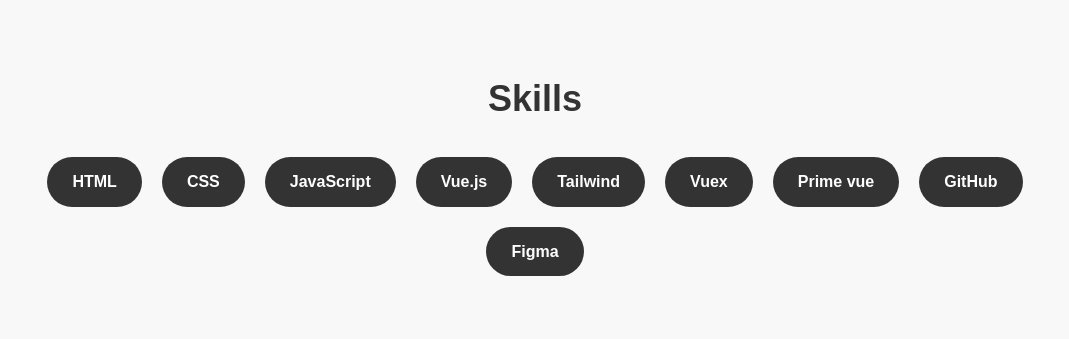
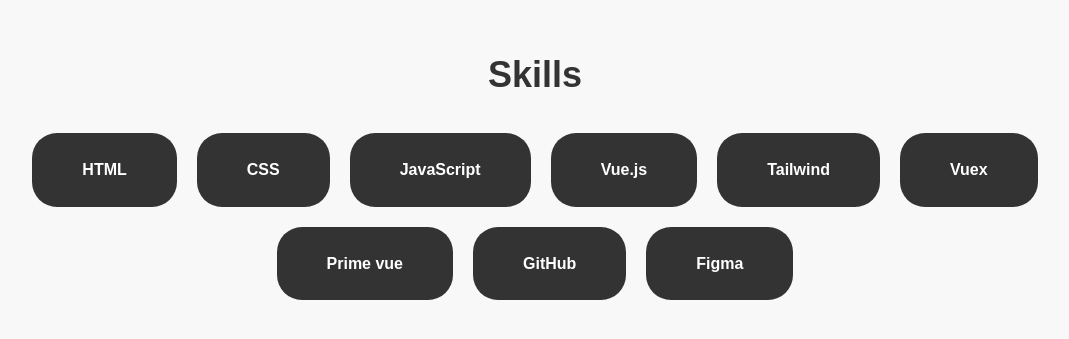
Before and after one commit to Oybekov-dev/oybekov-portfolio, a Vue app: page / in a window 1280 px wide. Shown: the part 1827-2166 px from the top of the page, without its empty margins (105-1174 px from the left). Built offline with nearby package versions, Linux system fonts and the light colour scheme.

Commit message:
buttonlarga link qo'shildi

```diff
--- a/src/components/About.vue
+++ b/src/components/About.vue
@@ -8,15 +8,23 @@
           <div class="about-groups">
             <div class="about-group1">
               <div class="about-box">
-                <h3>🧑 Shaxsiy Ma’lumot</h3>
+                <h3>👤 Shaxsiy Ma’lumot</h3>
                 <p>
-                  Ismim <strong>Asilbek Oybekov</strong>, 2008-yilda tug‘ilganman. O‘zbekiston Respublikasi, <a href="https://maps.app.goo.gl/zzFXpNrUSpTF1Wqo9" target="_blank">Andijon</a> viloyatida yashayman.
+                  Ismim <strong>Asilbek Oybekov</strong>, 2008-yilda
+                  tug‘ilganman. O‘zbekiston Respublikasi,
+                  <a
+                    href="https://maps.app.goo.gl/zzFXpNrUSpTF1Wqo9"
+                    target="_blank"
+                    >Andijon</a
+                  >
+                  viloyatida yashayman.
                 </p>
               </div>
               <div class="about-box">
                 <h3>🎓 Ta’lim</h3>
                 <p>
-                  2023–2024-yillarda <strong>Unique</strong> o‘quv markazida <strong>Frontend</strong> yo‘nalishi bo‘yicha tahsil oldim.
+                  2023–2024-yillarda <strong>Unique</strong> o‘quv markazida
+                  <strong>Frontend</strong> yo‘nalishi bo‘yicha tahsil oldim.
                   Web texnologiyalarni chuqur o‘rgandim.
                 </p>
               </div>
@@ -25,13 +33,18 @@
               <div class="about-box">
                 <h3>💼 Ish tajribasi</h3>
                 <p>
-                  2025-yildan boshlab <a href="https://ongila.uz" target="_blank">Ongila MCHJ</a> Frontend jamoasiga qo‘shildim. Hozirda
-                  zamonaviy web interfeyslar ustida ishlayapman.
+                  2025-yildan boshlab
+                  <a href="https://ongila.uz" target="_blank">Ongila MCHJ</a>
+                  Frontend jamoasiga qo‘shildim. Hozirda zamonaviy web
+                  interfeyslar ustida ishlayapman.
                 </p>
               </div>
               <div class="about-box">
                 <h3>🚀 Maqsadlar</h3>
-                <p>Yangi texnologiyalarni o‘rganishga qiziqaman, foydalanuvchi tajribasini yaxshilovchi ilovalar yaratish maqsadim.</p>
+                <p>
+                  Yangi texnologiyalarni o‘rganishga qiziqaman, foydalanuvchi
+                  tajribasini yaxshilovchi ilovalar yaratish maqsadim.
+                </p>
               </div>
             </div>
           </div>
--- a/src/components/Projects.vue
+++ b/src/components/Projects.vue
@@ -3,16 +3,20 @@
     <div class="container">
       <h2>Projects</h2>
       <div class="projects-list">
-        <div class="project-item">
+        <a href="https://sinov-admin.ongila.uz/">
+          <div class="project-item">
           <img src="/ongila.jpg" alt="Project 1 Image" class="project-img" />
           <h3>OngIla Admin panel</h3>
           <p>OngIla MCHJning admin paneli</p>
         </div>
-        <div class="project-item">
+        </a>
+        <a href="https://clockstream.netlify.app/">
+          <div class="project-item">
           <img src="/clockstream.jpg" alt="Project 2 Image" class="project-img" />
           <h3>Clockstream</h3>
           <p>Vaqt va sanani ko'rsatuvchi sayt</p>
         </div>
+        </a>
       </div>
     </div>
   </section>
--- a/src/components/Skills.vue
+++ b/src/components/Skills.vue
@@ -3,15 +3,33 @@
     <div class="container">
       <h2>Skills</h2>
       <ul class="skills-list">
-        <li>HTML</li>
-        <li>CSS</li>
-        <li>JavaScript</li>
-        <li>Vue.js</li>
-        <li>Tailwind</li>
-        <li>Vuex</li>
-        <li>Prime vue</li>
-        <li>GitHub</li>
-        <li>Figma</li>
+        <li>
+          <a href="https://developer.mozilla.org/en-US/docs/Web/HTML" target="_blank">HTML</a>
+        </li>
+        <li>
+          <a href="https://developer.mozilla.org/en-US/docs/Web/CSS" target="_blank">CSS</a>
+        </li>
+        <li>
+          <a href="https://developer.mozilla.org/en-US/docs/Web/JavaScript" target="_blank">JavaScript</a>
+        </li>
+        <li>
+          <a href="https://vuejs.org/" target="_blank">Vue.js</a>
+        </li>
+        <li>
+          <a href="https://tailwindcss.com/" target="_blank">Tailwind</a>
+        </li>
+        <li>
+          <a href="https://vuex.vuejs.org/" target="_blank">Vuex</a>
+        </li>
+        <li>
+          <a href="https://www.primefaces.org/primevue/" target="_blank">Prime vue</a>
+        </li>
+        <li>
+          <a href="https://github.com/" target="_blank">GitHub</a>
+        </li>
+        <li>
+          <a href="https://www.figma.com/" target="_blank">Figma</a>
+        </li>
       </ul>
     </div>
   </section>
@@ -28,11 +46,15 @@
   justify-content: center;
   flex-wrap: wrap;
   gap: 20px;
+  padding: 0;
+  margin: 0;
 }
 
-.skills-list li {
+.skills-list li a {
+  display: inline-block;
   background-color: #333;
   color: white;
+  text-decoration: none;
   padding: 12px 25px;
   border-radius: 25px;
   font-weight: 600;
@@ -40,7 +62,7 @@
   transition: background-color 0.3s ease, transform 0.3s ease;
 }
 
-.skills-list li:hover {
+.skills-list li a:hover {
   background-color: #ffcc00;
   color: #222;
   transform: scale(1.1);
```
